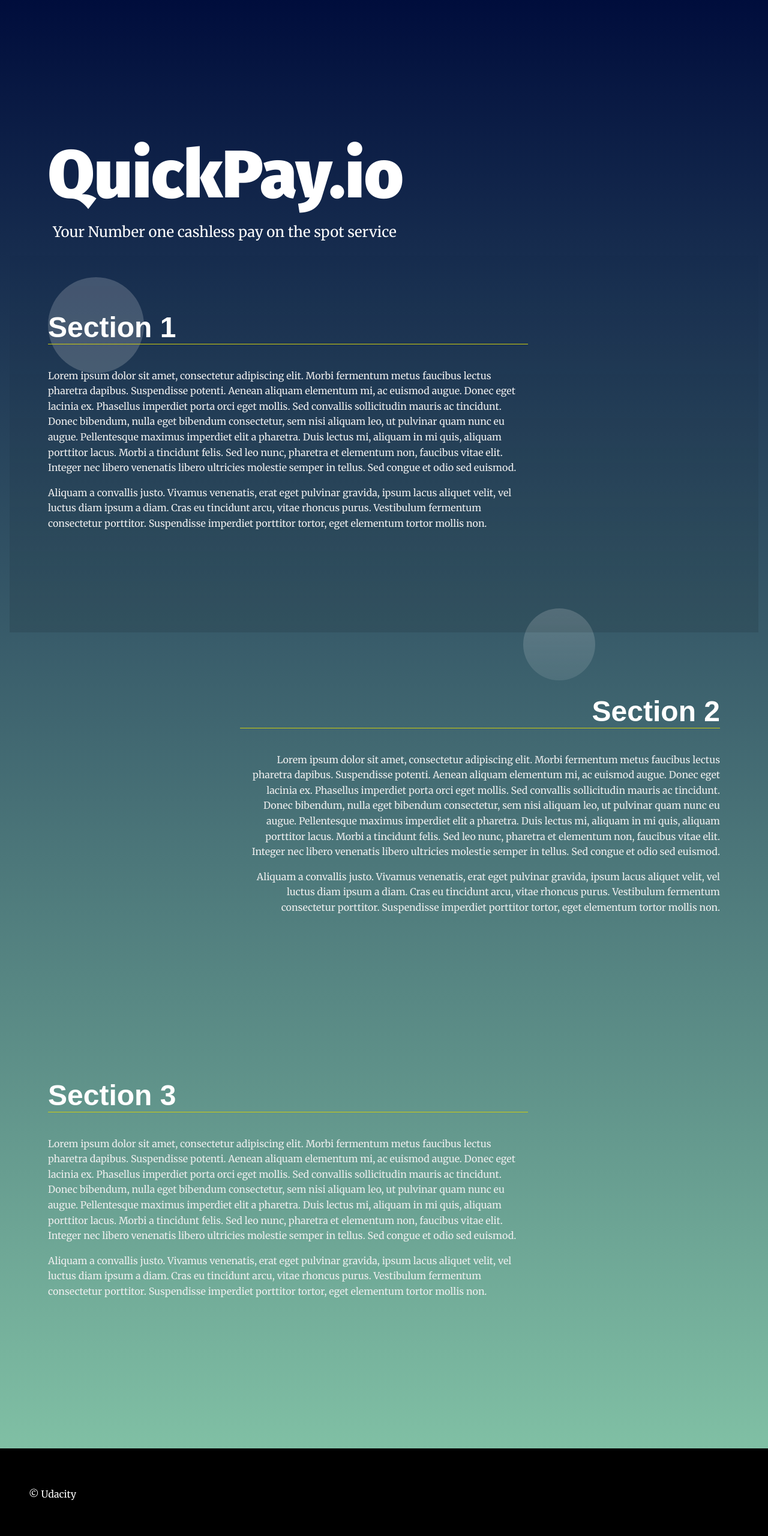
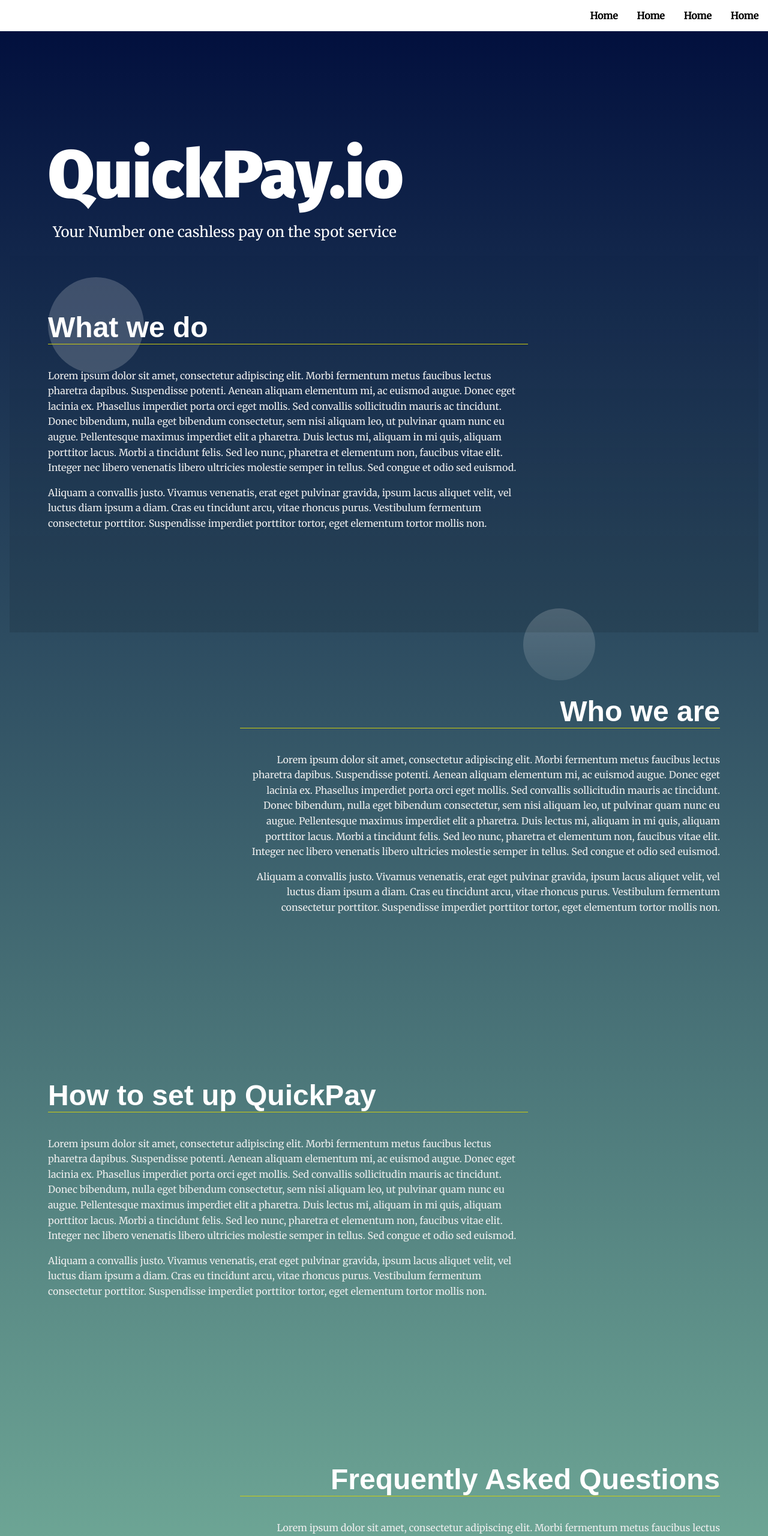
Before and after one commit to Resa-Obamwonyi/fend-landing-page, a plain HTML site: page index.html in a window 1280 px wide. Shown: the top 2560 px of the page at 60% size. Drawn offline with Linux system fonts and the light colour scheme.

Commit message:
Feat| Added css and some js global vars

```diff
--- a/css/styles.css
+++ b/css/styles.css
@@ -93,6 +93,13 @@
   background: #333;
   color: #fff;
   transition: ease 0.3s all;
+}
+
+@media only screen and (min-width: 35em) {
+  .navbar__menu ul {
+    display: flex;
+    justify-content: right;
+  }
 }
 
 /* Header Styles */
@@ -209,8 +216,8 @@
 
 /* ---- Theme State Rules ---- */
 /* Section Active Styles */
-/* Note: your-active-class class is applied through javascript. You should update the class here and in the index.html to what you set in your javascript file.  */
-section.your-active-class {
+/* Note: active class is applied through javascript. You should update the class here and in the index.html to what you set in your javascript file.  */
+section.active {
   background: rgb(0, 0, 0);
   background: linear-gradient(
     0deg,
@@ -219,12 +226,12 @@
   );
 }
 
-section.your-active-class .landing__container::before {
+section.active .landing__container::before {
   opacity: 1;
   animation: rotate 4s linear 0s infinite forwards;
 }
 
-section.your-active-class .landing__container::after {
+section.active .landing__container::after {
   opacity: 1;
   animation: rotate 5s linear 0s infinite forwards reverse;
 }
--- a/index.html
+++ b/index.html
@@ -19,7 +19,12 @@
     <header class="page__header">
       <nav class="navbar__menu">
         <!-- Navigation starts as empty UL that will be populated with JS -->
-        <ul id="navbar__list"></ul>
+        <ul id="navbar__list">
+          <li class="menu__link">Home</li>
+          <li class="menu__link">Home</li>
+          <li class="menu__link">Home</li>
+          <li class="menu__link">Home</li>
+        </ul>
       </nav>
     </header>
     <main>
@@ -31,9 +36,9 @@
     a data attribute that will populate the li node.
     Adding more sections will automatically populate nav.
     The first section is set to active class by default -->
-      <section id="section1" data-nav="Section 1" class="your-active-class">
+      <section id="section1" data-nav="Section 1" class="active">
         <div class="landing__container">
-          <h2>Section 1</h2>
+          <h2>What we do</h2>
           <p>
             Lorem ipsum dolor sit amet, consectetur adipiscing elit. Morbi
             fermentum metus faucibus lectus pharetra dapibus. Suspendisse
@@ -59,7 +64,7 @@
       </section>
       <section id="section2" data-nav="Section 2">
         <div class="landing__container">
-          <h2>Section 2</h2>
+          <h2>Who we are</h2>
           <p>
             Lorem ipsum dolor sit amet, consectetur adipiscing elit. Morbi
             fermentum metus faucibus lectus pharetra dapibus. Suspendisse
@@ -85,7 +90,33 @@
       </section>
       <section id="section3" data-nav="Section 3">
         <div class="landing__container">
-          <h2>Section 3</h2>
+          <h2>How to set up QuickPay</h2>
+          <p>
+            Lorem ipsum dolor sit amet, consectetur adipiscing elit. Morbi
+            fermentum metus faucibus lectus pharetra dapibus. Suspendisse
+            potenti. Aenean aliquam elementum mi, ac euismod augue. Donec eget
+            lacinia ex. Phasellus imperdiet porta orci eget mollis. Sed
+            convallis sollicitudin mauris ac tincidunt. Donec bibendum, nulla
+            eget bibendum consectetur, sem nisi aliquam leo, ut pulvinar quam
+            nunc eu augue. Pellentesque maximus imperdiet elit a pharetra. Duis
+            lectus mi, aliquam in mi quis, aliquam porttitor lacus. Morbi a
+            tincidunt felis. Sed leo nunc, pharetra et elementum non, faucibus
+            vitae elit. Integer nec libero venenatis libero ultricies molestie
+            semper in tellus. Sed congue et odio sed euismod.
+          </p>
+
+          <p>
+            Aliquam a convallis justo. Vivamus venenatis, erat eget pulvinar
+            gravida, ipsum lacus aliquet velit, vel luctus diam ipsum a diam.
+            Cras eu tincidunt arcu, vitae rhoncus purus. Vestibulum fermentum
+            consectetur porttitor. Suspendisse imperdiet porttitor tortor, eget
+            elementum tortor mollis non.
+          </p>
+        </div>
+      </section>
+      <section id="section4" data-nav="Section 4">
+        <div class="landing__container">
+          <h2>Frequently Asked Questions</h2>
           <p>
             Lorem ipsum dolor sit amet, consectetur adipiscing elit. Morbi
             fermentum metus faucibus lectus pharetra dapibus. Suspendisse
@@ -113,5 +144,6 @@
     <footer class="page__footer">
       <p>&copy Udacity</p>
     </footer>
+    <script src="./js/app.js"></script>
   </body>
 </html>
--- a/js/app.js
+++ b/js/app.js
@@ -22,7 +22,11 @@
  * Define Global Variables
  *
 */
-
+let navContainer = document.getElementById("navbar__list");
+let sectionOne = document.getElementById("section1");
+let sectionTwo = document.getElementById("section2");
+let sectionThree = document.getElementById("section3");
+let sectionFour = document.getElementById("section4");
 
 /**
  * End Global Variables
```
